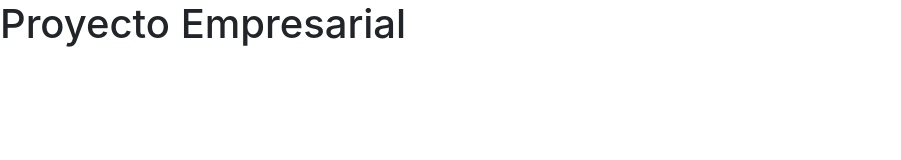
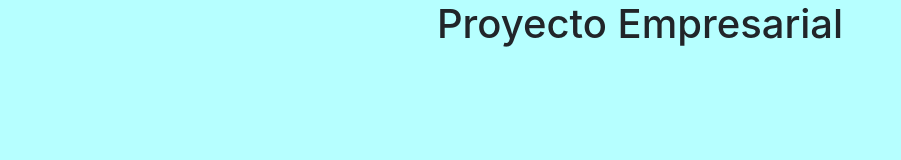
Before and after one commit to kristensen13/cursoGit, a plain HTML site: page index.html in a window 1280 px wide. Shown: the whole page, without its empty margins (0-901 px from the left). Drawn offline with nearby package versions, Linux system fonts and the light colour scheme.

Commit message:
cambio fondo

```diff
--- a/css/style.css
+++ b/css/style.css
@@ -1,5 +1,5 @@
 body {
-  background-color: aqua;
+  background-color: rgba(0, 255, 255, 0.288);
   font-weight: bold;
   color: F00;
 }
--- a/index.html
+++ b/index.html
@@ -5,7 +5,6 @@
         <!-- Required meta tags -->
         <meta charset="utf-8">
         <meta name="viewport" content="width=device-width, initial-scale=1, shrink-to-fit=no">
-        <link rel="stylesheet" href="css/style.css" type="text/css">
         <!-- Bootstrap CSS -->
         <link
             rel="stylesheet"
@@ -13,9 +12,10 @@
             integrity="sha384-ggOyR0iXCbMQv3Xipma34MD+dH/1fQ784/j6cY/iJTQUOhcWr7x9JvoRxT2MZw1T"
             crossorigin="anonymous"
         >
+        <link rel="stylesheet" href="css/style.css" type="text/css">
     </head>
     <body>
-        <h1>Proyecto Empresarial</h1>
+        <h1 class="text-center">Proyecto Empresarial</h1>
         <!-- Optional JavaScript -->
         <!-- jQuery first, then Popper.js, then Bootstrap JS -->
         <script src="https://code.jquery.com/jquery-3.3.1.slim.min.js" integrity="sha384-q8i/X+965DzO0rT7abK41JStQIAqVgRVzpbzo5smXKp4YfRvH+8abtTE1Pi6jizo" crossorigin="anonymous"></script>
```
